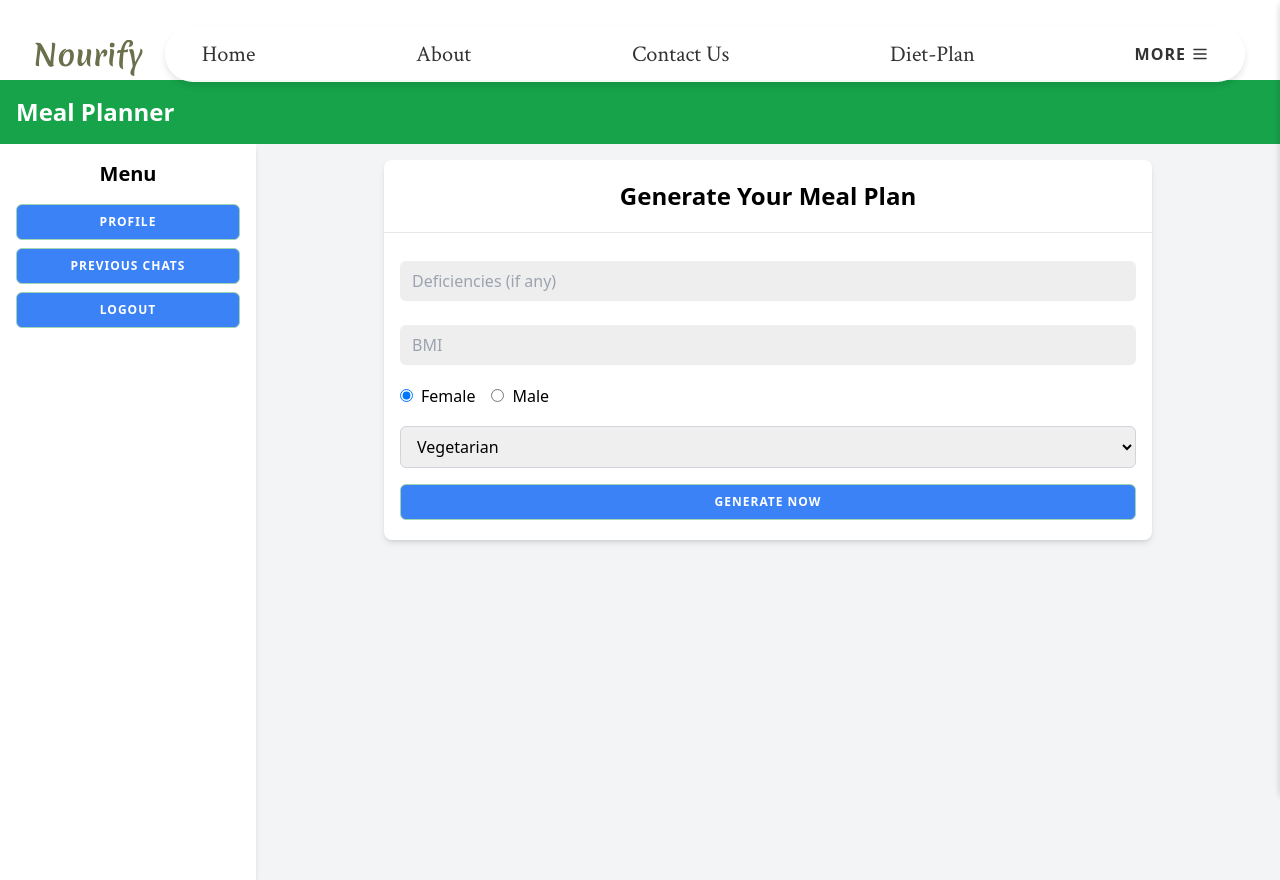
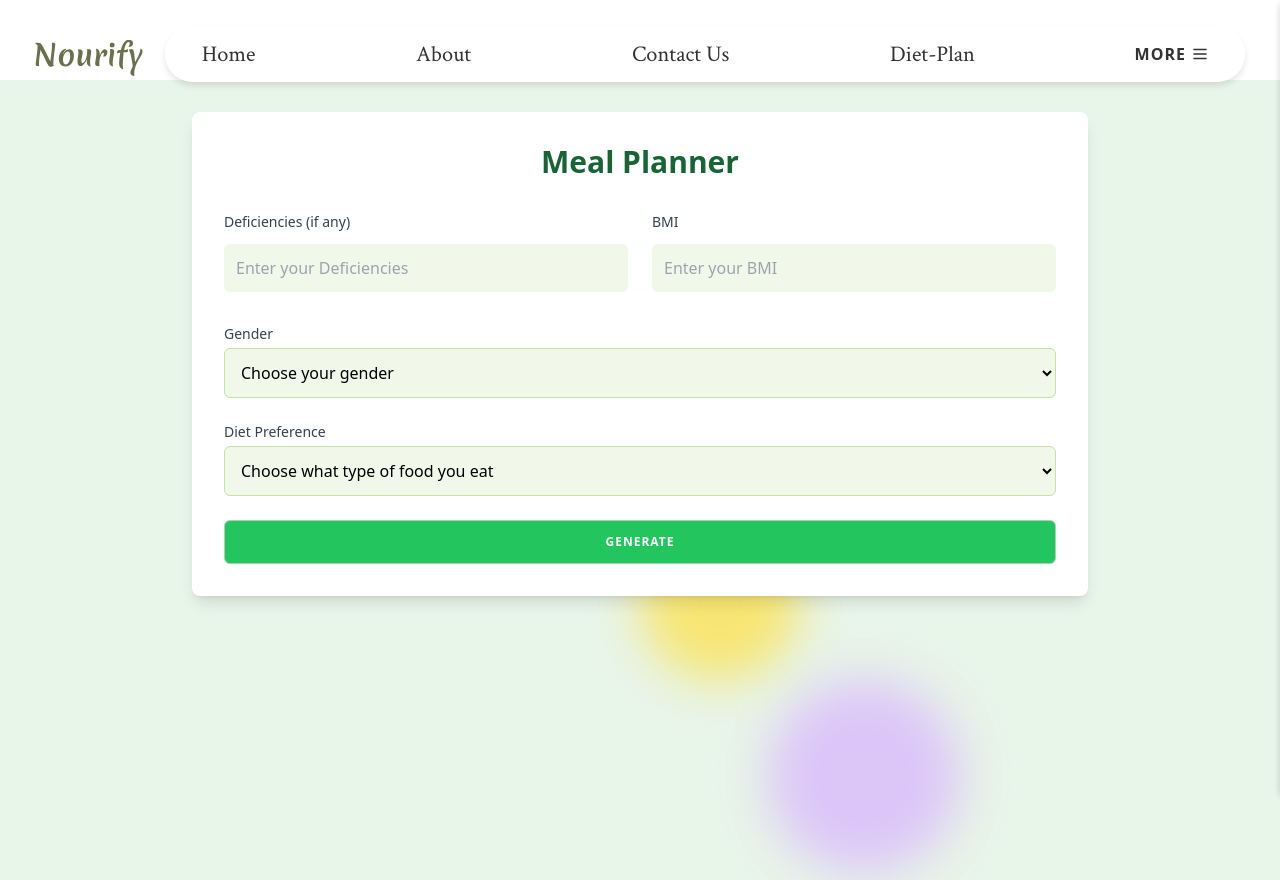
Before and after one commit to Architagarg1336/Nutrition, a React (Create React App) app in the folder client/: page /dashboard in a window 1280 px wide. Built offline with nearby package versions, Linux system fonts and the light colour scheme.

Commit message:
diet-plan

```diff
--- a/client/src/components/Dashboard.js
+++ b/client/src/components/Dashboard.js
@@ -1,19 +1,14 @@
-import React, { useState } from 'react';
+import React, { useState, useEffect } from 'react';
 import axios from 'axios';
-import { Card, CardContent, CardHeader } from './ui/card';
-import { Input } from './ui/input';
-import { Select } from './ui/select';
-import { Button } from './ui/Button';
-import { ScrollArea } from './ui/ScrollArea';
 
 const Dashboard = () => {
-  const [sidebarOpen, setSidebarOpen] = useState(false);
   const [mealPlan, setMealPlan] = useState(null);
+  const [isLoading, setIsLoading] = useState(false);
   const [formData, setFormData] = useState({
     deficiencies: '',
     bmi: '',
-    gender: 'female',
-    dietPreference: 'veg'
+    gender: '',
+    dietPreference: ''
   });
 
   const handleInputChange = (e) => {
@@ -22,159 +17,195 @@ const Dashboard = () => {
   };
 
   const generateMealPlan = async () => {
+    setIsLoading(true);
     try {
       const response = await axios.post('http://localhost:3001/generate-meal-plan', formData);
       setMealPlan(response.data);
     } catch (error) {
       console.error('Error generating meal plan:', error);
     }
+    setIsLoading(false);
   };
 
-  const formatMealPlan = (dayPlan) => {
-    return dayPlan
-      .replace(/(Breakfast|Lunch|Dinner)/g, '<b>$1</b>')
-      .replace(/(Lunch|Dinner)/g, '<br/><b>$1</b>')
-      .replace(/\n/g, '<br/>');
+  useEffect(() => {
+    if (mealPlan) {
+      const cards = document.querySelectorAll('.meal-card');
+      cards.forEach((card, index) => {
+        setTimeout(() => {
+          card.style.opacity = '1';
+          card.style.transform = 'translateY(0)';
+        }, index * 100);
+      });
+    }
+  }, [mealPlan]);
+
+  const dayGradients = [
+    'linear-gradient(135deg, #43a047 0%, #1de9b6 100%)',
+    'linear-gradient(135deg, #9c27b0 0%, #e1bee7 100%)',
+    'linear-gradient(135deg, #ff9800 0%, #ffeb3b 100%)',
+    'linear-gradient(135deg, #3f51b5 0%, #03a9f4 100%)'
+  ];
+
+  const renderMealContent = (dayPlan, mealType) => {
+    if (!dayPlan) return 'No meal plan available';
+    const mealContent = dayPlan.split(`${mealType}:`)[1];
+    if (!mealContent) return `No ${mealType.toLowerCase()} plan available`;
+    const nextMeal = mealContent.split(new RegExp(`(Lunch:|Dinner:|Day ${parseInt(dayPlan.split(' ')[1]) + 1}:)`))[0];
+    return nextMeal.trim();
   };
 
   return (
-    <div className="flex flex-col h-screen bg-gray-100 mt-20">
-      {/* Navbar */}
-      <nav className="bg-green-600 p-4 text-white">
-        <div className="flex items-center justify-between">
-          <button
-            className="md:hidden"
-            onClick={() => setSidebarOpen(!sidebarOpen)}
-          >
-            ☰
-          </button>
-          <h1 className="text-2xl font-bold">Meal Planner</h1>
+    <div className="min-h-screen bg-[#e8f5e9] p-8 mt-20 relative overflow-hidden w-full">
+      {/* 3D Background Elements */}
+      <div className="absolute inset-0 pointer-events-none w-full">
+        <div className="absolute top-1/4 left-1/4 w-32 h-32 bg-green-300 rounded-full filter blur-xl animate-pulse"></div>
+        <div className="absolute top-3/4 right-1/4 w-48 h-48 bg-purple-300 rounded-full filter blur-xl animate-pulse"></div>
+        <div className="absolute bottom-1/4 left-1/2 w-40 h-40 bg-yellow-300 rounded-full filter blur-xl animate-pulse"></div>
       </div>
-      </nav>
 
-      <div className="flex flex-1 overflow-hidden">
-        {/* Sidebar */}
-        <aside className={`bg-white p-4 shadow-md transition-all duration-300 ease-in-out
-                          ${sidebarOpen ? 'w-64' : 'w-0 -ml-64'}
-                          md:relative md:ml-0 md:w-64 absolute inset-y-0 left-0 z-30`}>
-          <h2 className="text-xl font-semibold mb-4">Menu</h2>
-          <ul className="space-y-2">
-            <li><Button variant="ghost" className="w-full justify-start">Profile</Button></li>
-            <li><Button variant="ghost" className="w-full justify-start">Previous Chats</Button></li>
-            <li><Button variant="ghost" className="w-full justify-start">Logout</Button></li>
-          </ul>
-        </aside>
+      <div className="max-w-4xl mx-auto bg-white rounded-lg shadow-lg p-8 relative z-10">
+        <h1 className="text-3xl font-bold text-center mb-8 text-green-800">Meal Planner</h1>
 
-        {/* Main Content */}
-        <main className="flex-1 p-4 overflow-auto">
-          <div className="max-w-3xl mx-auto">
-            {/* Input Form */}
-            <Card className="mb-8">
-              <CardHeader>
-                <h2 className="text-2xl font-bold">Generate Your Meal Plan</h2>
-              </CardHeader>
-              <CardContent>
-                <div className="space-y-4">
-                  <Input
-                    placeholder="Deficiencies (if any)"
+        <div className="space-y-6">
+          <div className="grid grid-cols-1 md:grid-cols-2 gap-6">
+            <div>
+              <label htmlFor="deficiencies" className="block text-sm font-medium text-gray-700 mb-1">
+                Deficiencies (if any)
+              </label>
+              <input
+                id="deficiencies"
+                className="w-full p-3 bg-[#f1f8e9] border border-[#c5e1a5] rounded-md"
+                placeholder="Enter your Deficiencies"
                 name="deficiencies"
                 value={formData.deficiencies}
                 onChange={handleInputChange}
               />
-                  <Input
-                    placeholder="BMI"
+            </div>
+            <div>
+              <label htmlFor="bmi" className="block text-sm font-medium text-gray-700 mb-1">
+                BMI
+              </label>
+              <input
+                id="bmi"
+                className="w-full p-3 bg-[#f1f8e9] border border-[#c5e1a5] rounded-md"
+                placeholder="Enter your BMI"
                 type="number"
                 name="bmi"
                 value={formData.bmi}
                 onChange={handleInputChange}
               />
-                  <div className="flex space-x-4">
-                    <label className="flex items-center">
-                      <input
-                        type="radio"
+            </div>
+          </div>
+          <div>
+            <label htmlFor="gender" className="block text-sm font-medium text-gray-700 mb-1">
+              Gender
+            </label>
+            <select
+              id="gender"
+              className="w-full p-3 bg-[#f1f8e9] border border-[#c5e1a5] rounded-md"
               name="gender"
-                        value="female"
-                        checked={formData.gender === 'female'}
+              value={formData.gender}
               onChange={handleInputChange}
-                        className="mr-2"
-                      />
-                      Female
+            >
+              <option value="">Choose your gender</option>
+              <option value="male">Male</option>
+              <option value="female">Female</option>
+              <option value="other">Other</option>
+            </select>
+          </div>
+          <div>
+            <label htmlFor="dietPreference" className="block text-sm font-medium text-gray-700 mb-1">
+              Diet Preference
             </label>
-                    <label className="flex items-center">
-                      <input
-                        type="radio"
-                        name="gender"
-                        value="male"
-                        checked={formData.gender === 'male'}
-                        onChange={handleInputChange}
-                        className="mr-2"
-                      />
-                      Male
-                    </label>
-                  </div>
-                  <Select
+            <select
+              id="dietPreference"
+              className="w-full p-3 bg-[#f1f8e9] border border-[#c5e1a5] rounded-md"
               name="dietPreference"
               value={formData.dietPreference}
               onChange={handleInputChange}
             >
+              <option value="">Choose what type of food you eat</option>
               <option value="veg">Vegetarian</option>
               <option value="non-veg">Non-Vegetarian</option>
-                  </Select>
-                  <Button onClick={generateMealPlan} className="w-full">Generate Now</Button>
-                </div>
-              </CardContent>
-            </Card>
-
-            {/* Meal Plan Display */}
-            {mealPlan && (
-              <>
-                {/* Day-wise Meal Plans */}
-                <div className="grid grid-cols-1 md:grid-cols-2 gap-4 mb-4">
-                  {mealPlan.mealPlan.split('\n\n').filter(day => day.trim() !== '').map((dayPlan, index) => (
-                    <Card key={index} className="h-64">
-                      <CardHeader>
-                        <h3 className="text-lg font-semibold">Day {index + 1} Meal Plan</h3>
-                      </CardHeader>
-                      <CardContent>
-                        <ScrollArea className="h-48">
-                          <p dangerouslySetInnerHTML={{ __html: formatMealPlan(dayPlan) }}></p>
-                        </ScrollArea>
-                      </CardContent>
-                    </Card>
-                  ))}
+              <option value="vegan">Vegan</option>
+            </select>
           </div>
 
-                {/* Additional Information Card */}
-                <Card className="w-full mb-4">
-                  <CardHeader>
-                    <h3 className="text-lg font-semibold">Additional Information</h3>
-                  </CardHeader>
-                  <CardContent>
+          <button
+            className={`w-full p-3 rounded-md text-white font-semibold transition-colors ${
+              isLoading ? 'bg-gray-400 cursor-not-allowed' : 'bg-green-500 hover:bg-green-600'
+            }`}
+            onClick={generateMealPlan}
+            disabled={isLoading}
+          >
+            {isLoading ? 'Generating...' : 'Generate'}
+          </button>
+        </div>
+
+        {mealPlan && mealPlan.mealPlan && (
+          <div className="mt-8 grid grid-cols-1 md:grid-cols-2 lg:grid-cols-4 gap-6">
+            {mealPlan.mealPlan.split('Day').filter(Boolean).map((day, index) => {
+              const dayNumber = index + 1;
+              const dayPlan = `Day ${day.trim()}`;
+              return (
+                <div
+                  key={index}
+                  className="meal-card rounded-lg p-6 text-white shadow-lg opacity-0 transform translate-y-4 transition-all duration-500 ease-out relative overflow-hidden"
+                  style={{ background: dayGradients[index % dayGradients.length] }}
+                >
+                  <div className="absolute inset-0 bg-white opacity-10 animate-wave"></div>
+                  <h2 className="text-2xl font-bold mb-4 relative z-10">Day {dayNumber}</h2>
+                  <p className="mb-2 relative z-10">Calories: {mealPlan.calories || 'N/A'}</p>
+                  <h3 className="text-xl font-semibold mb-2 relative z-10">Breakfast</h3>
+                  <p className="mb-4 relative z-10">{renderMealContent(dayPlan, 'Breakfast')}</p>
+                  <h3 className="text-xl font-semibold mb-2 relative z-10">Lunch</h3>
+                  <p className="mb-4 relative z-10">{renderMealContent(dayPlan, 'Lunch')}</p>
+                  <h3 className="text-xl font-semibold mb-2 relative z-10">Dinner</h3>
+                  <p className="relative z-10">{renderMealContent(dayPlan, 'Dinner')}</p>
+                </div>
+              );
+            })}
+          </div>
+        )}
+
+        {mealPlan && (
+          <div className="mt-8 bg-white rounded-lg shadow-lg p-8 relative z-10">
+            <h2 className="text-2xl font-bold mb-4 text-green-800">Additional Information</h2>
             <div className="space-y-4">
               <div>
-                        <h4 className="font-semibold">Macronutrients and Calories:</h4>
-                        <p>{mealPlan.macronutrientsWithCalories}</p>
+                <h3 className="text-xl font-semibold mb-2 text-green-700">Macronutrients and Calories</h3>
+                <p>{mealPlan.macronutrientsWithCalories || 'Information not available'}</p>
               </div>
               <div>
-                        <h4 className="font-semibold">Daily Water Intake:</h4>
-                        <p>{mealPlan.dailyWaterIntake}</p>
+                <h3 className="text-xl font-semibold mb-2 text-green-700">Foods for Deficiencies</h3>
+                <p>{mealPlan.foodsForDeficiencies || 'Information not available'}</p>
               </div>
               <div>
-                        <h4 className="font-semibold">Foods for Deficiencies:</h4>
-                        <p>{mealPlan.foodsForDeficiencies}</p>
+                <h3 className="text-xl font-semibold mb-2 text-green-700">Daily Water Intake</h3>
+                <p>{mealPlan.dailyWaterIntake || 'Information not available'}</p>
               </div>
               <div>
-                        <h4 className="font-semibold">Nutritional Advice:</h4>
-                        <p>{mealPlan.nutritionalAdvice}</p>
+                <h3 className="text-xl font-semibold mb-2 text-green-700">Nutritional Advice</h3>
+                <p>{mealPlan.nutritionalAdvice || 'Information not available'}</p>
               </div>
             </div>
-                  </CardContent>
-                </Card>
-              </>
+          </div>
         )}
       </div>
-        </main>
-      </div>
+
+      <style jsx>{`
+        @keyframes wave {
+          0%, 100% {
+            transform: translateY(0);
+          }
+          50% {
+            transform: translateY(-10px);
+          }
+        }
+        .animate-wave {
+          animation: wave 3s ease-in-out infinite;
+        }
+      `}</style>
     </div>
   );
 };
```
Also changed, not shown: 1 other file (tests, documents, lock files or other folders). Lines whose indentation alone changed are shown as unchanged.
